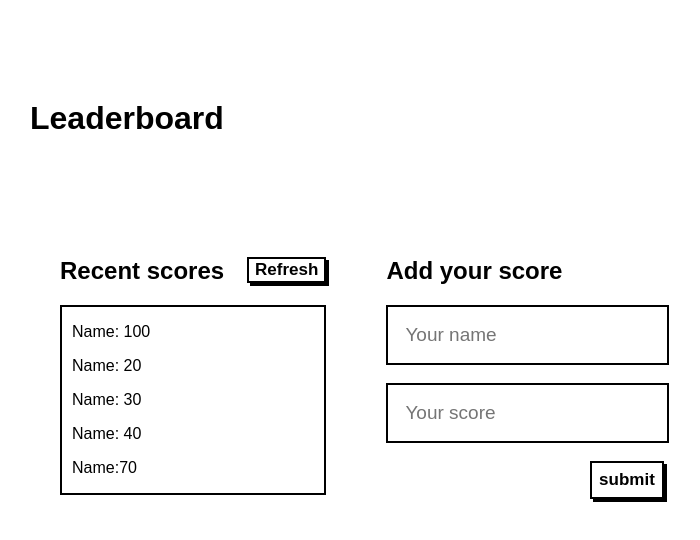
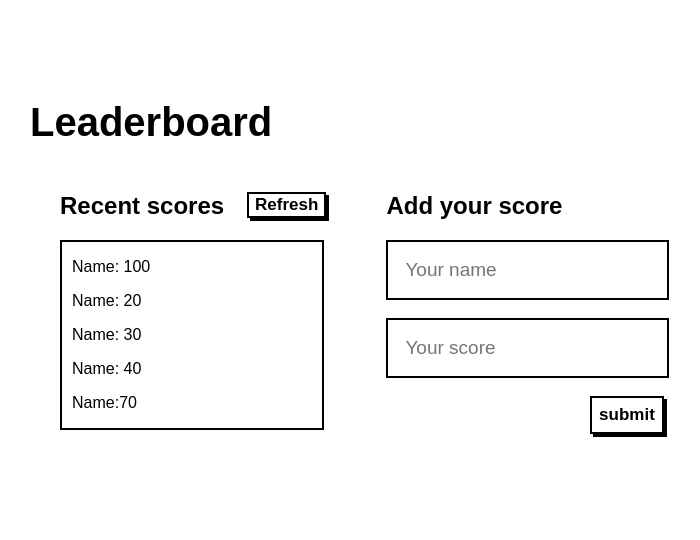
Before and after one commit to nedjwab/microverse-Leaderboard, a website built with webpack: page src/index.html in a window 1280 px wide. Shown: the whole page, without its empty margins (270-970 px from the left). Built offline with nearby package versions, Linux system fonts and the light colour scheme; a web font is replaced by a local one.

Commit message:
Adjust the margin of the container

```diff
--- a/src/style.css
+++ b/src/style.css
@@ -6,14 +6,15 @@ body {
 }
 
 header {
-  margin:100px 300px;
+  margin: 100px 300px 10px 300px;
+  font-size: 20px;
 }
 
 .container {
   display: flex;
   flex-direction:row;
   gap: 60px;
-    margin:30px 330px;
+  margin:0 330px;
 }
 
 .header {
@@ -46,6 +47,7 @@ input {
 }
 
 .board {
+  width: 90%;
   border: solid 2px black;
   padding:0 10px;
 }
@@ -66,5 +68,4 @@ input {
   font-weight: 600;
   height: 40%;
   margin-top: 20px;;
-
 }
```
Lines whose indentation alone changed are shown as unchanged.
